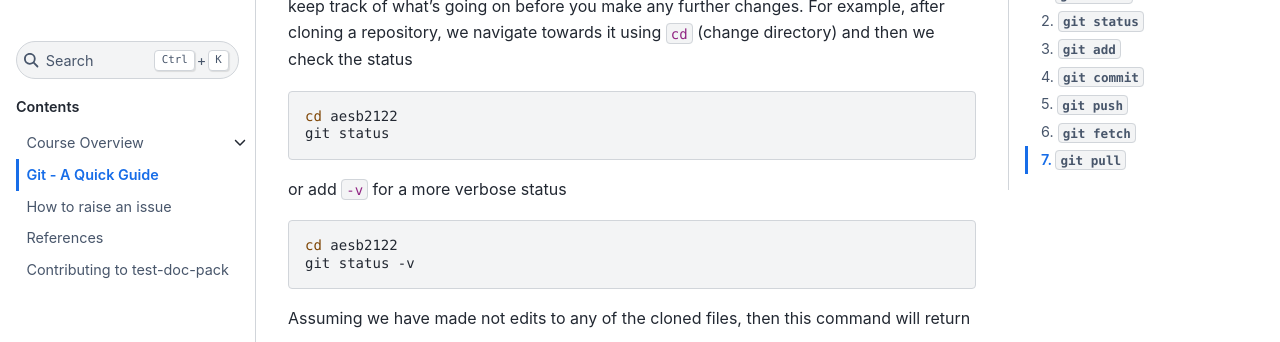
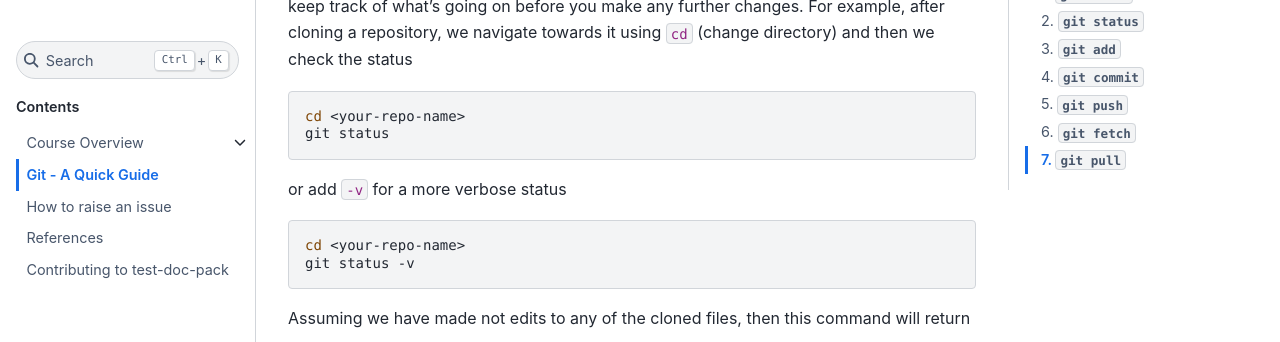
Before and after one commit to Geet-George/test-doc-pack, a Jupyter Book: the page built from book/content/learning/quick-guide-to-git.md, in a window 1280 px wide and 900 px high, scrolled down 2535 px. Shown: the part 152-494 px from the top of the window. Built offline with Jupyter Book 1.0.4 settings and Sphinx 7.4.7 and the Sphinx Book theme 1.1.4, drawn with Linux system fonts in a browser that asks for light colours; comment, search, counter and statistics services are not loaded.

Commit message:
make repo name non-specific

````diff
--- a/book/content/learning/quick-guide-to-git.md
+++ b/book/content/learning/quick-guide-to-git.md
@@ -81,14 +81,14 @@ But then you will have to log in and provide credentials for each communication
 Having cloned a repository to local and navigated to that repository, `git status` shows you the current state of your project. It tells you which files have been changed, which are ready to be saved (staged), and which still need to be added. It’s a useful command to keep track of what’s going on before you make any further changes. For example, after cloning a repository, we navigate towards it using `cd` (change directory) and then we check the status
 
 ```bash
-cd aesb2122
+cd <your-repo-name>
 git status
 ```
 
 or add `-v` for a more verbose status
 
 ```bash
-cd aesb2122
+cd <your-repo-name>
 git status -v
 ```
 
````
